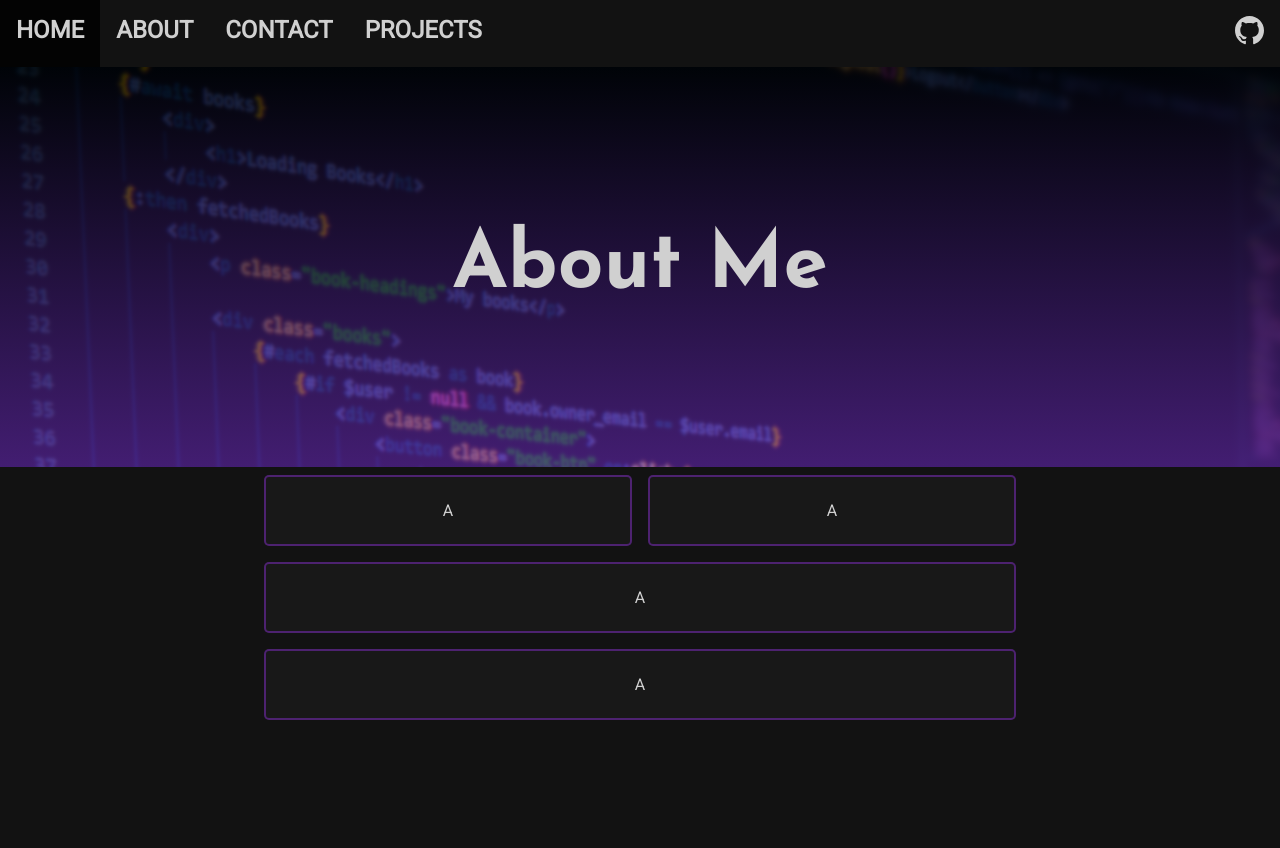
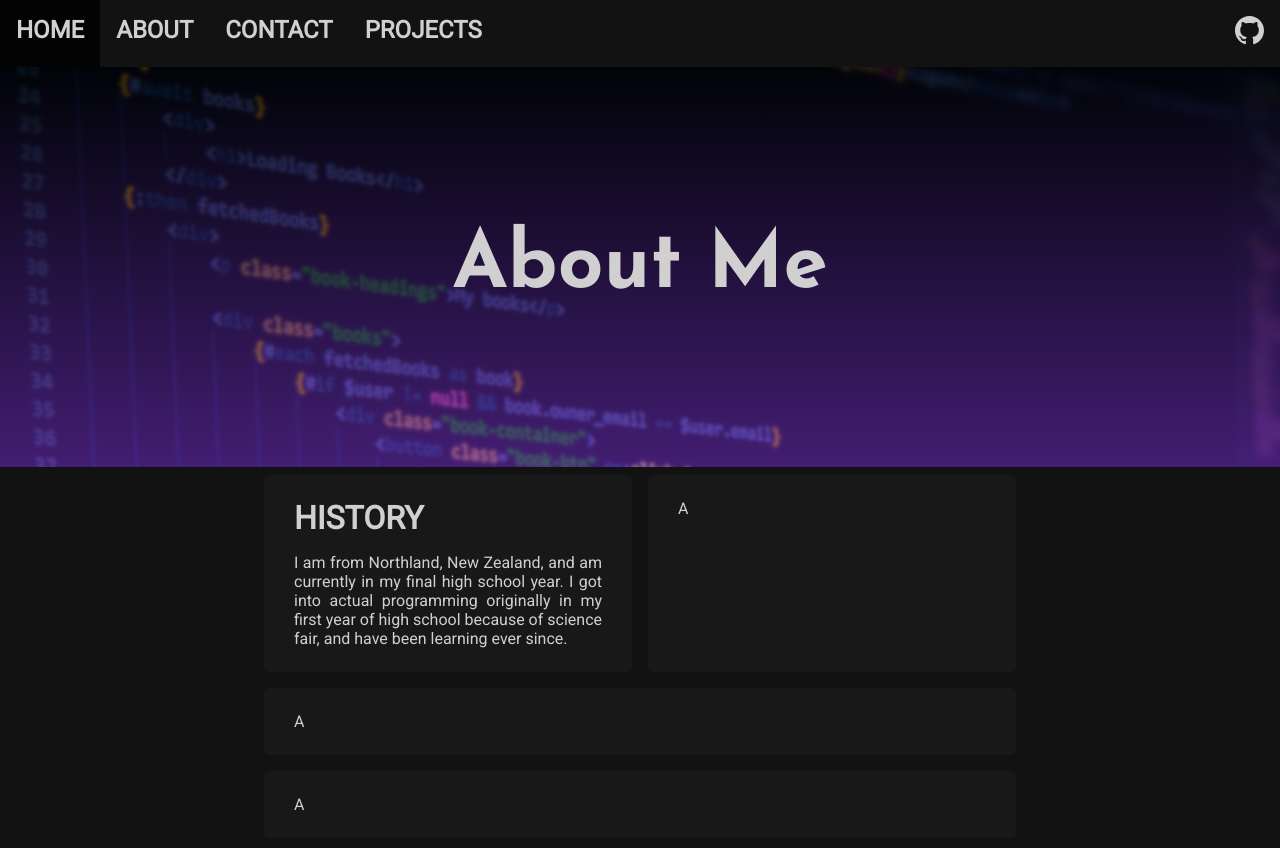
Before and after one commit to InvalidSE/InvalidSE-Web, a SvelteKit app: page /about in a window 1280 px wide. Shown: the top 848 px of the page. Built offline with nearby package versions, Linux system fonts and the light colour scheme.

Commit message:
u p d a t e

```diff
--- a/src/lib/global.scss
+++ b/src/lib/global.scss
@@ -15,6 +15,11 @@ h2 {
     margin: 0 1rem;
 }
 
+h3 {
+    font-size: 2rem;
+    margin: 1rem 0;
+}
+
 body {
     margin: 0;
     padding: 0;
--- a/src/routes/about/+page.svelte
+++ b/src/routes/about/+page.svelte
@@ -13,7 +13,10 @@
     <div class="left-panel"></div>
     <div class="content">
         <div class="about-boxes">
-            <div class="history"><p>A</p></div>
+            <div class="history">
+                <h3>HISTORY</h3>
+                <p>I am from Northland, New Zealand, and am currently in my final high school year. I got into actual programming originally in my first year of high school because of science fair, and have been learning ever since.</p>
+            </div>
             <div class="interests"><p>A</p></div>
             <div class="projects"><p>A</p></div>
             <div class="technology"><p>A</p></div>
@@ -60,14 +63,13 @@
     }
 
     .about-boxes div {
-        transform: scale(1);
         transition: 0.25s;
         margin: 8px;
-        padding: 8px;
+        padding: 8px 30px;
+        text-align: justify;
         background-color: #181818;
-        border: rgba(123, 44, 187, 0.541) solid 2px;
+        // border: rgba(123, 44, 187, 0.541) solid 2px;
         border-radius: 5px;
-        text-align: center;
     }
 
     .history{
```
